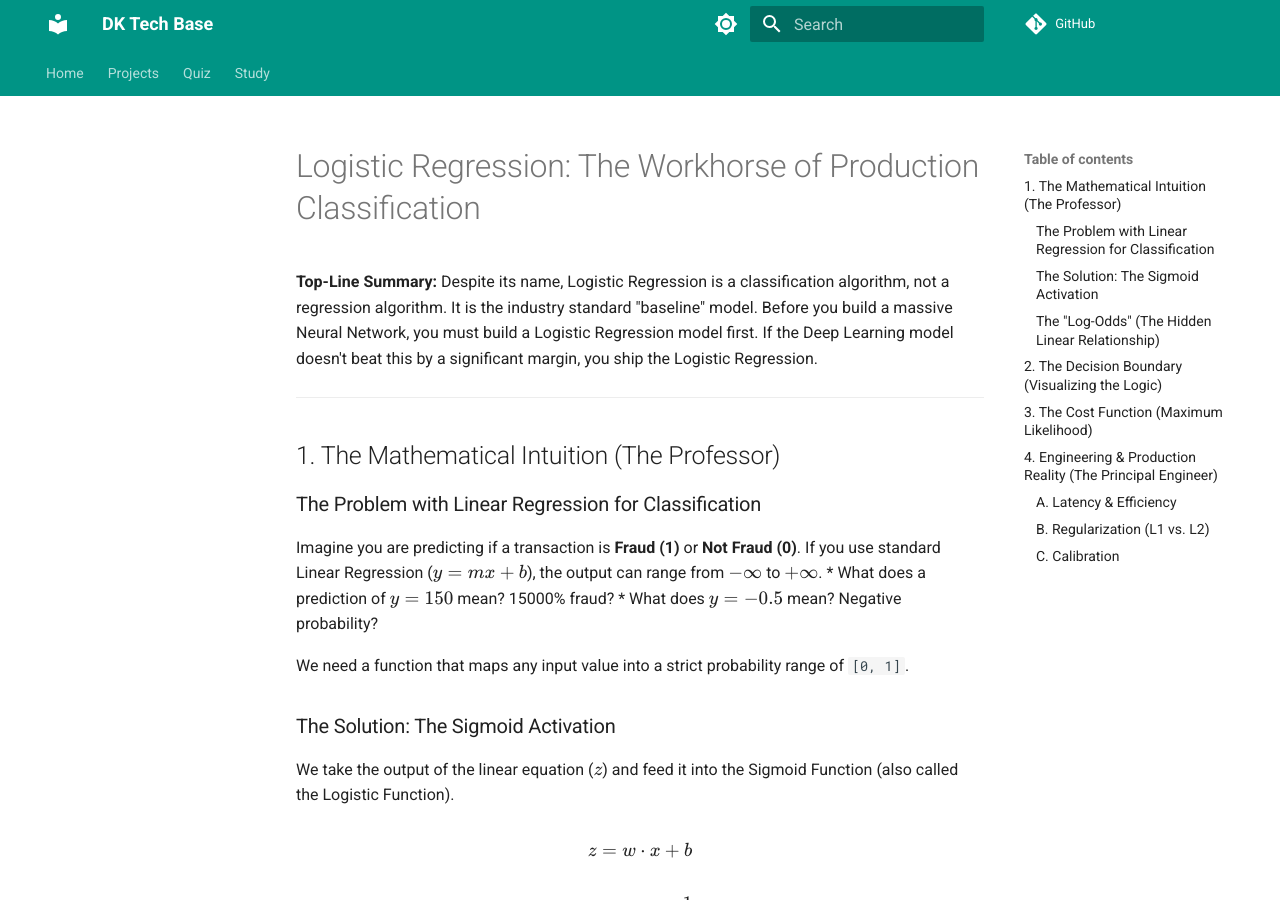
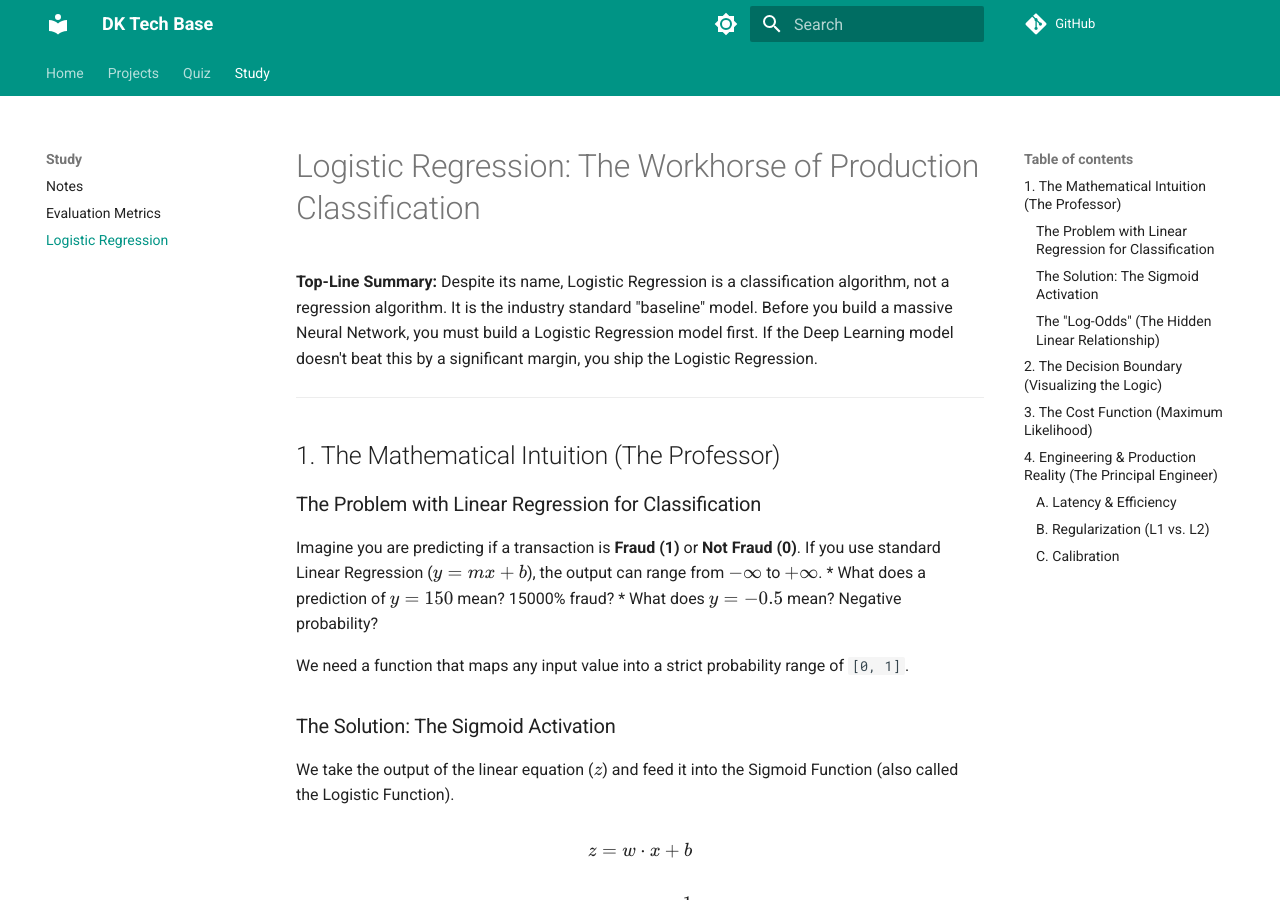
Before and after one commit to dkang919/tech-base, an MkDocs documentation site: the page built from docs/study/logistic_regression.md, in a window 1280 px wide and 900 px high. Built offline with MkDocs 1.6.1 and Material for MkDocs 9.7.7, drawn with Linux system fonts in a browser that asks for light colours; comment, search, counter and statistics services are not loaded.

Commit message:
path typo fixed

```diff
--- a/mkdocs.yml
+++ b/mkdocs.yml
@@ -65,7 +65,7 @@ nav:
   - Study:
       - Notes: study/notes.md
       - Evaluation Metrics: study/evaluation_metrics.md
-      - Logistic Regression: study/logistic-regression.md
+      - Logistic Regression: study/logistic_regression.md
 
 extra:
   social:
```
